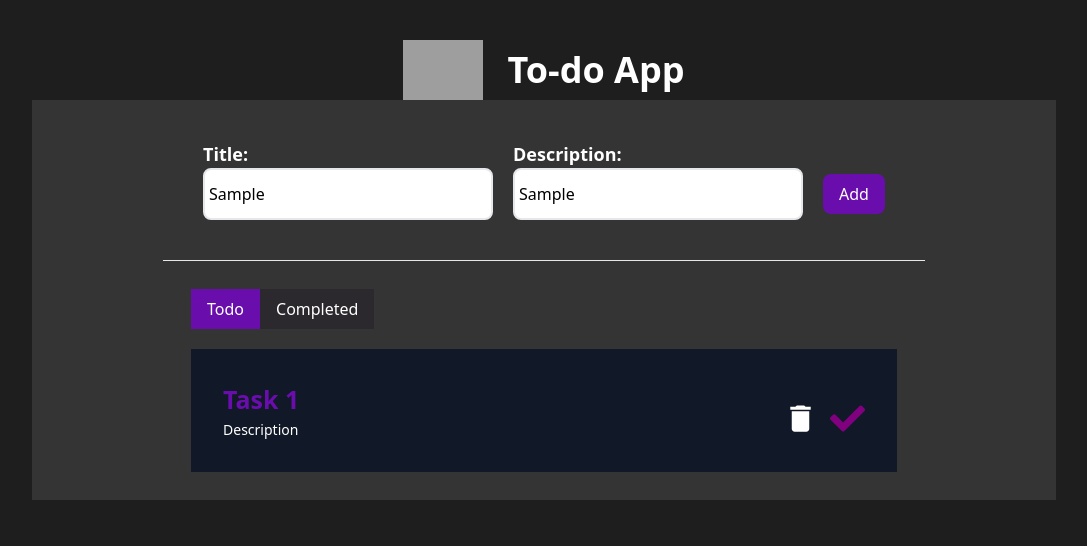
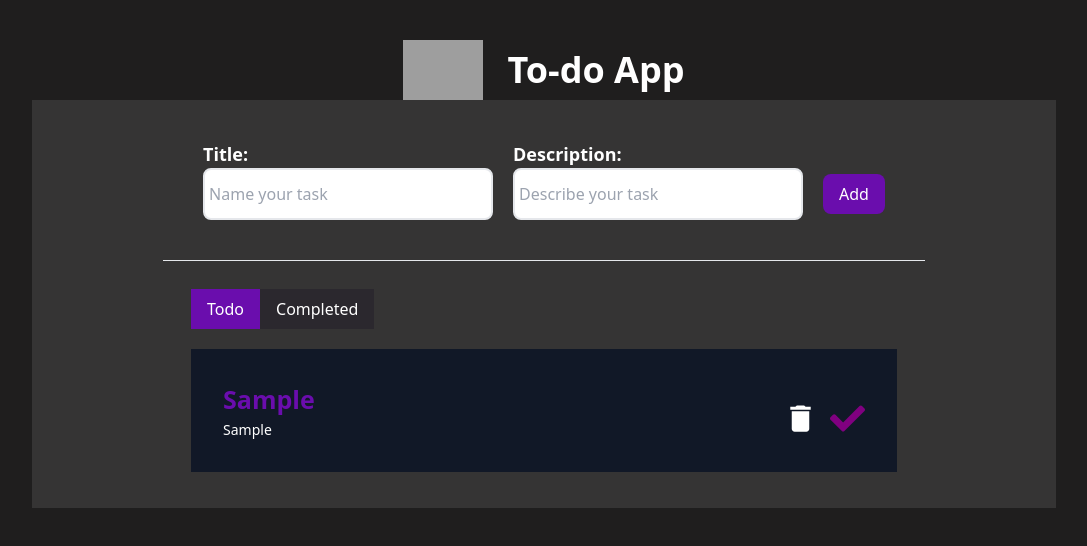
Before and after one commit to Bragosi/To-do-App, a React (Vite) app: page / in a window 1280 px wide. Both pictures are taken after typing "Sample", "Sample" into the empty fields and a click on the button "Add". Shown: the top 546 px of the page, without its empty margins (96-1183 px from the left). Built offline with nearby package versions, Linux system fonts and the light colour scheme; grey boxes are pictures that could not be loaded.

Commit message:
added delete functionality

```diff
--- a/src/App.jsx
+++ b/src/App.jsx
@@ -2,7 +2,7 @@ import TodoApp from "./components/TodoApp";
 
 export default function App() {
   return (
-    <div className=" h-screen bg-darkGray overflow-hidden">
+    <div className="min-h-screen w-full bg-darkGray overflow-hidden">
       <TodoApp/>
     </div>
   )
--- a/src/components/TodoApp.jsx
+++ b/src/components/TodoApp.jsx
@@ -1,68 +1,126 @@
-import bragosiLogo2 from '../assets/bragosiLogo2.png'
-import { useState } from 'react'
+import bragosiLogo2 from '../assets/bragosiLogo2.png';
+import { useEffect, useState } from 'react';
 import { MdDelete } from "react-icons/md";
 import { FaCheck } from "react-icons/fa";
+
 const TodoApp = () => {
-    const [isCompleteScreen, setIsCompleteScreen ] = useState(false);
+    const [isCompleteScreen, setIsCompleteScreen] = useState(false);
+    const [newTitle, setNewTitle] = useState("");
+    const [newDescription, setNewDescription] = useState("");
+    const [allTodos, setAllTodos] = useState([]);
+
+    const handleAddTodo = () => {
+        let newTodoItem = {
+            title: newTitle,
+            description: newDescription,
+        };
+        let updatedTodoArr = [...allTodos];
+        updatedTodoArr.push(newTodoItem);
+        setAllTodos(updatedTodoArr);
+        localStorage.setItem('todoList', JSON.stringify(updatedTodoArr));
+        setNewTitle("");
+        setNewDescription("");
+    };
+
+    const handleDeleteTodo = (index) => {
+        let reducedTodo = [...allTodos];
+        reducedTodo.splice(index, 1);
+        setAllTodos(reducedTodo);
+        localStorage.setItem('todoList', JSON.stringify(reducedTodo));
+    };
+
+    useEffect(() => {
+        let savedTodo = JSON.parse(localStorage.getItem('todoList'));
+        if (savedTodo) {
+            setAllTodos(savedTodo);
+        }
+    }, []);
+
     return (
         <section>
-          <div className='App'>
+            <div className="App">
                 {/** Heading */}
-            <div className='relative flex flex-row justify-center items-center gap-6 pt-10'>
+                <div className="relative flex flex-row justify-center items-center gap-6 pt-10">
                     <img src={bragosiLogo2} alt="logo" width={80} height={30} />
-                <h2 className='font-bold text-white text-4xl '>
-                    To-do App
-                </h2>
+                    <h2 className="font-bold text-white text-4xl ">To-do App</h2>
                 </div>
                 {/** Input */}
-            <div className='relative bg-wrapper md:w-4/5 justify-center items-center flex ml-auto mr-auto'>
+                <div className="relative bg-wrapper md:w-4/5 justify-center items-center flex ml-auto mr-auto">
                     <div>
-                     <div className='gap-5 flex flex-row justify-center items-center border-b-[1px] p-10'>
-                    <div className='relative flex flex-col leading-10 '>
-                        <label className='text-white text-lg mr-2 font-bold' htmlFor="title">Title:</label>
-                        <input className='p-1 w-full lg:w-[290px] hover:border-purple border-2 outline-none rounded-lg' type="text" placeholder="Name your task" />
+                        <div className="gap-5 flex flex-row justify-center items-center border-b-[1px] p-10">
+                            <div className="relative flex flex-col leading-10 ">
+                                <label className="text-white text-lg mr-2 font-bold" htmlFor="title">
+                                    Title:
+                                </label>
+                                <input
+                                    className="p-1 w-full lg:w-[290px] hover:border-purple border-2 outline-none rounded-lg"
+                                    type="text"
+                                    placeholder="Name your task"
+                                    value={newTitle}
+                                    onChange={(el) => setNewTitle(el.target.value)}
+                                />
                             </div>
-                <div className='relative flex flex-col leading-10'>
-                        <label className='text-white text-lg mr-2  font-bold' htmlFor="title">Description:</label>
-                        <input className='p-1 w-full lg:w-[290px] hover:border-purple border-2 outline-none rounded-lg' type="text" placeholder="Describe your task" />
+                            <div className="relative flex flex-col leading-10">
+                                <label className="text-white text-lg mr-2 font-bold" htmlFor="title">
+                                    Description:
+                                </label>
+                                <input
+                                    value={newDescription}
+                                    onChange={(el) => setNewDescription(el.target.value)}
+                                    className="p-1 w-full lg:w-[290px] hover:border-purple border-2 outline-none rounded-lg"
+                                    type="text"
+                                    placeholder="Describe your task"
+                                />
                             </div>
 
-                    <div className='relative justify-center items-center mt-7'>
-                        <button className='my-button' type='button'>
+                            <div className="relative justify-center items-center mt-7">
+                                <button className="my-button" type="button" onClick={handleAddTodo}>
                                     Add
                                 </button>
                             </div>
                         </div>
 
-                 <div className='p-7 ' >
-                     <div className='relative flex-row flex items-start'>
-
-
-                <button className={`${isCompleteScreen=== false ? 'secondaryBtn' : 'btn'}`} onClick={()=>setIsCompleteScreen(false)} > Todo</button>
-                <button className={`${isCompleteScreen===true ? 'secondaryBtn' : 'btn'}`} onClick={()=>setIsCompleteScreen(true)} >Completed</button>
-
-
-
+                        <div className="p-7 ">
+                            <div className="relative flex-row flex items-start">
+                                <button
+                                    className={`${isCompleteScreen === false ? 'secondaryBtn' : 'btn'}`}
+                                    onClick={() => setIsCompleteScreen(false)}
+                                >
+                                    Todo
+                                </button>
+                                <button
+                                    className={`${isCompleteScreen === true ? 'secondaryBtn' : 'btn'}`}
+                                    onClick={() => setIsCompleteScreen(true)}
+                                >
+                                    Completed
+                                </button>
                             </div>
-            <div className='flex flex-col mt-5 w-full'>
-                <div className='bg-gray-900 flex flex-row p-8 w-full'>
-                <div className='flex flex-col w-full'>
-                        <h1 className='text-[25px] font-bold text-purple mt-0'>Task 1</h1>
-                         <p className='text-[14px] text-white mt-0'>Description</p>
+                            <div className="flex flex-col mt-5 w-full">
+                                {allTodos.map((items, i) => (
+                                    <div key={i} className="bg-gray-900 mb-2 flex flex-row p-8 w-full">
+                                        <div className="flex flex-col w-full">
+                                            <h1 className="text-[25px] font-bold text-purple mt-0">
+                                                {items.title}
+                                            </h1>
+                                            <p className="text-[14px] text-white mt-0">{items.description}</p>
                                         </div>
-                <div className='flex flex-row mt-5 gap-3'>
-                    <MdDelete className='icon' title='Delete' />
-                    <FaCheck className='iconn' title='Completed' />
+                                        <div className="flex flex-row mt-5 gap-3">
+                                            <MdDelete
+                                                className="icon"
+                                                title="Delete"
+                                                onClick={() => handleDeleteTodo(i)}
+                                            />
+                                            <FaCheck className="iconn" title="Completed" />
+                                        </div>
+                                    </div>
+                                ))}
                             </div>
                         </div>
                     </div>
                 </div>
             </div>
-            </div>
+        </section>
+    );
+};
 
-        </div>
-    </section>
-  )
-}
-
-export default TodoApp
+export default TodoApp;
```
Lines whose indentation alone changed are shown as unchanged.
